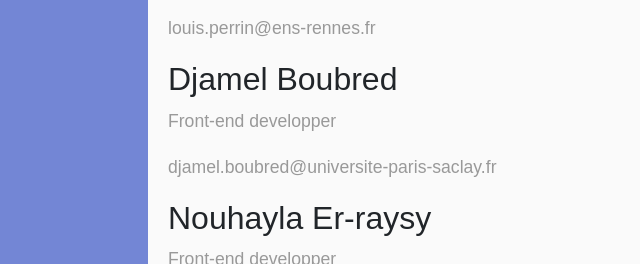
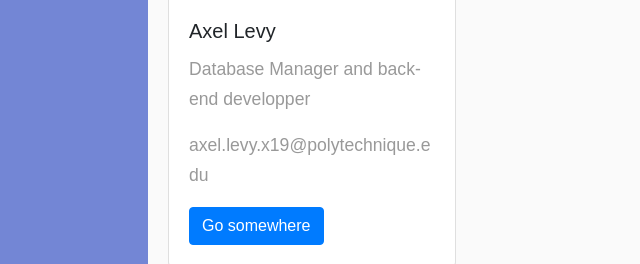
Before and after one commit to lwperrin/projet_web, a Django app: page /AboutUs/ in a window 1280 px wide. Shown: the part 637-901 px from the top of the page, without its empty margins (102-742 px from the left). Run offline with Django 4.2, Linux system fonts and the light colour scheme; some libraries are stand-ins or nearby versions.

Commit message:
change format AboutUs

```diff
--- a/source/bacterial_genome_annotation/templates/bacterial_genome_annotation/AboutUs.html
+++ b/source/bacterial_genome_annotation/templates/bacterial_genome_annotation/AboutUs.html
@@ -9,22 +9,42 @@
 <body>
     <h1>A propos de l'équipe</h1>
         <p>Nous sommes un équipe de quatres étudiants de Master 2 AMI2B de l'Université Paris Saclay </p>
-
-    <h2>Axel levy </h2>
-          <p class="title">Database Manager and  back-end developper</p>
-          <p>axel.levy.x19@polytechnique.edu </p>
-    <h2> Louis Perrin </h2>
-        <p class="title">Front-end developper</p>
-        <p> louis.perrin@ens-rennes.fr</p>
-
-
-    <h2>Djamel Boubred</h2>
-         <p class="title">Front-end developper</p>
-         <p>djamel.boubred@universite-paris-saclay.fr</p>
-
-   <h2>Nouhayla Er-raysy </h2>
-         <p class="title">Front-end developper</p>
-         <p>nouhayla.er-raysy@universite-paris-saclay.fr </p>
+        <div class="card" style="width: 18rem;">
+            <img src="..." class="card-img-top" alt="...">
+            <div class="card-body">
+              <h5 class="card-title">Axel Levy</h5>
+              <p class="card-text">Database Manager and  back-end developper</p>
+              <p class="card-text">axel.levy.x19@polytechnique.edu </p>
+              <a href="#" class="btn btn-primary">Go somewhere</a>
+            </div>
+          </div>
+          <div class="card" style="width: 18rem;">
+            <img src="media/profile_pic/LouisP.jpg" class="card-img-top" alt="...">
+            <div class="card-body">
+              <h5 class="card-title">Louis Perrin</h5>
+              <p class="card-text">Front-end developper</p>
+              <p class="card-text">louis.perrin@ens-rennes.fr </p>
+              <a href="#" class="btn btn-primary">Go somewhere</a>
+            </div>
+          </div>
+          <div class="card" style="width: 18rem;">
+            <img src="..." class="card-img-top" alt="...">
+            <div class="card-body">
+              <h5 class="card-title">Djamel Boubred</h5>
+              <p class="card-text">Front-end developper</p>
+              <p class="card-text">djamel.boubred@universite-paris-saclay.fr </p>
+              <a href="#" class="btn btn-primary">Go somewhere</a>
+            </div>
+          </div>
+          <div class="card" style="width: 18rem;">
+            <img src="..." class="card-img-top" alt="...">
+            <div class="card-body">
+              <h5 class="card-title">Nouhayla Er-raysy</h5>
+              <p class="card-text">Front-end developper</p>
+              <p class="card-text">nouhayla.er-raysy@universite-paris-saclay.fr </p>
+              <a href="#" class="btn btn-primary">Go somewhere</a>
+            </div>
+          </div>
 
   </body>
 {% endblock %}
```
